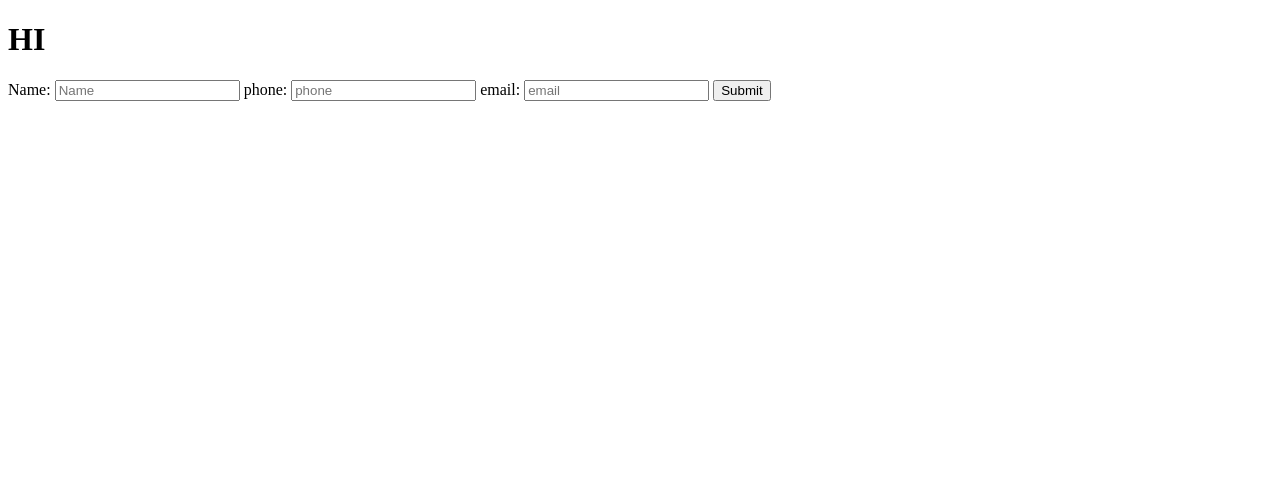
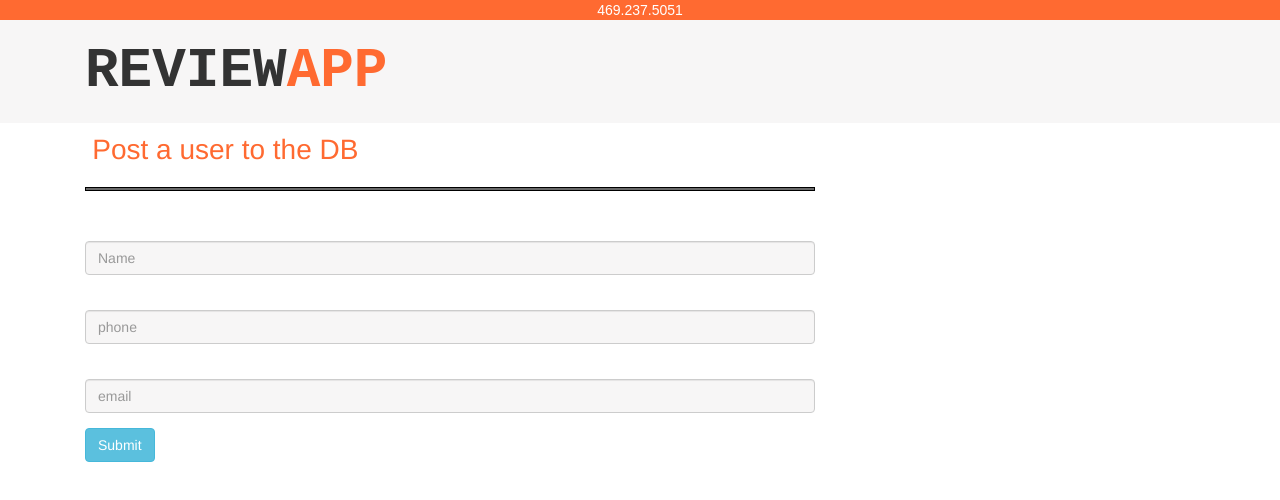
Before and after one commit to samaladhami/backEndReview, a website: page pubic/index.html in a window 1280 px wide. Drawn offline with nearby package versions, Linux system fonts and the light colour scheme; some packages are replaced by stand-ins of ours; no server answers.

Commit message:
add sass and bootstrap

```diff
--- a/User/userCtrl.js
+++ b/User/userCtrl.js
@@ -29,4 +29,6 @@ module.exports = {
     return res.status( 200 ).json(response);
   });
 }
+
+
 }
--- a/package.json
+++ b/package.json
@@ -4,7 +4,8 @@
   "description": "",
   "main": "index.js",
   "scripts": {
-    "test": "echo \"Error: no test specified\" && exit 1"
+    "test": "echo \"Error: no test specified\" && exit 1" ,
+    "sass": "node-sass sass/main.scss -o pubic/css -w"
   },
   "author": "",
   "license": "ISC",
@@ -13,6 +14,7 @@
     "cors": "^2.8.1",
     "express": "^4.14.0",
     "express-session": "^1.14.2",
-    "mongoose": "^4.7.2"
+    "mongoose": "^4.7.2",
+    "node-sass": "^4.0.0"
   }
 }
--- a/pubic/app.js
+++ b/pubic/app.js
@@ -1 +1 @@
-angular.module('review' , [])
+angular.module('review' , ['ui.router'])
--- a/pubic/index.html
+++ b/pubic/index.html
@@ -3,18 +3,56 @@
   <head>
     <meta charset="utf-8">
     <title></title>
+    <link rel="stylesheet" href="css/main.css" media="screen" title="no title">
+    <link rel="stylesheet" href="https://maxcdn.bootstrapcdn.com/bootstrap/3.3.7/css/bootstrap.min.css" media="screen" title="no title">
   </head>
   <body ng-controller='mainCtrl'>
-    <h1>HI</h1>
-    <form>
-      <label for="name">Name:</label>
-      <input type="text" name="name" value="" placeholder='Name'>
-      <label for="phone">phone:</label>
-      <input type='text' placeholder='phone'>
-      <label for="email">email:</label>
-      <input type="text" name="name" value="" placeholder="email">
-      <button type="submit" name="button">Submit</button>
-    </form>
+
+    <header>
+      <div class="container">
+        <div class="col-xs-12">
+          <p>
+            469.237.5051
+          </p>
+        </div>
+      </div>
+    </header>
+    <nav>
+      <div class="container">
+        <div class="col-xs-6 subject">
+          <b>REVIEW<span>APP</span></b>
+        </div>
+
+      </div>
+    </nav>
+
+    <section>
+      <div class="container">
+        <div class="col-xs-8">
+          <p>
+            Post a user to the DB
+          </p>
+          <div class="line">
+          </div>
+          <form method="post">
+            <div class="form-group">
+              <label  for="name"></label>
+              <input id='name' class='form-control input'  ng-model='name' type="text" value="" placeholder='Name' required="true">
+            </div>
+            <div class="form-group">
+              <label   for="phone"></label>
+              <input id='phone' class='form-control input' ng-model='phone' type='text' placeholder='phone' required="true">
+            </div>
+            <div class="form-group">
+              <label  for="email"></label>
+              <input id='email' class='form-control'  ng-model='email' type="text" name="name" value="" placeholder="email" required="true">
+            </div>
+            <button  class='btn btn-info' type="submit" name="button" ng-click='postUser(name, phone , email)'>Submit</button>
+          </form>
+        </div>
+      </div>
+    </section>
+
     <div>
       <ul ng-repeat='user in users'>
         <li>
@@ -28,7 +66,10 @@
         </li>
       </ul>
     </div>
+    <script src="https://code.jquery.com/jquery-3.1.1.min.js" integrity="sha256-hVVnYaiADRTO2PzUGmuLJr8BLUSjGIZsDYGmIJLv2b8="  crossorigin="anonymous"></script>
+    <script src="https://maxcdn.bootstrapcdn.com/bootstrap/3.3.7/js/bootstrap.min.js" charset="utf-8"></script>
     <script src="https://ajax.googleapis.com/ajax/libs/angularjs/1.6.0/angular.min.js" charset="utf-8"></script>
+    <script src="https://cdnjs.cloudflare.com/ajax/libs/angular-ui-router/0.3.2/angular-ui-router.js" charset="utf-8"></script>
     <script src="app.js" charset="utf-8"></script>
     <script src="mainCtrl.js" charset="utf-8"></script>
     <script src="mainService.js" charset="utf-8"></script>
--- a/pubic/mainCtrl.js
+++ b/pubic/mainCtrl.js
@@ -14,4 +14,8 @@ angular.module('review')
     $scope.getUsers();
 
   }
+  $scope.postUser = function(name , phone , email) {
+    mainService.postUser(name , phone , email);
+    $scope.getUsers();
+  }
 })
--- a/pubic/mainService.js
+++ b/pubic/mainService.js
@@ -22,6 +22,50 @@ angular.module('review')
       console.log(response);
     })
 
+  }
 
+  this.postUser = function(name , phone , email) {
+
+    const _name = document.getElementById('name');
+    const _phone = document.getElementById('phone');
+    const _email = document.getElementById('email');
+
+    if (name && phone && email){
+      _name.style.background = '#F7F6F6'
+      _phone.style.background = '#F7F6F6'
+      _email.style.background = '#F7F6F6'
+      return $http({
+           method : 'POST'
+        ,  url    : '/api/user'
+        ,  data   : {
+                name      : name
+              , cellPhone : phone
+              , email     : email
+          }
+        , headers: {
+            'Content-type': 'application/json;charset=utf-8'
+        }
+      })
+    }
+    else {
+      if (!name){
+        _name.style.background = '#ffcaca';
+      }
+      else{
+        _name.style.background = '#F7F6F6'
+      }
+      if (!phone){
+        _phone.style.background= '#ffcaca'
+      }
+      else{
+        _phone.style.background = '#F7F6F6'
+      }
+      if (!email){
+        _email.style.background= '#ffcaca'
+      }
+      else{
+        _email.style.background = '#F7F6F6'
+      }
+    }
   }
 })
--- /dev/null
+++ b/sass/main.scss
@@ -0,0 +1,60 @@
+$orange: #FF6A31;
+$silver: #F7F6F6;
+
+header{
+  background-color: $orange;
+  div{
+    height: 1%;
+    width: 100%;
+    display: block;
+    div{
+      p{
+        text-align: center;
+        color: white;
+        font-family: fantasy;
+        padding: 0;
+        margin: 0;
+      }
+    }
+  }
+}
+nav{
+  background-color: $silver;
+  div{
+    div{
+      span{
+        color: $orange;
+      }
+    }
+  }
+}
+.subject{
+  font-size: 4em;
+  font-family: monospace;
+  padding: 1%;}
+section{
+  div{
+    div{
+      p{
+        @extend .subject;
+        font-size: 2em;
+        font-family: inherit;
+        color: $orange
+
+      }
+      form{
+
+      }
+    }
+  }
+}
+.line{
+  background-color: #696969;
+  width: 100%;
+  height: 4px;
+  border: 1.9px solid black;
+  margin-bottom: 4%;
+}
+#name , #phone , #email{
+  background-color: $silver;
+}
```
Also changed, not shown: pubic/css/main.css (added).
